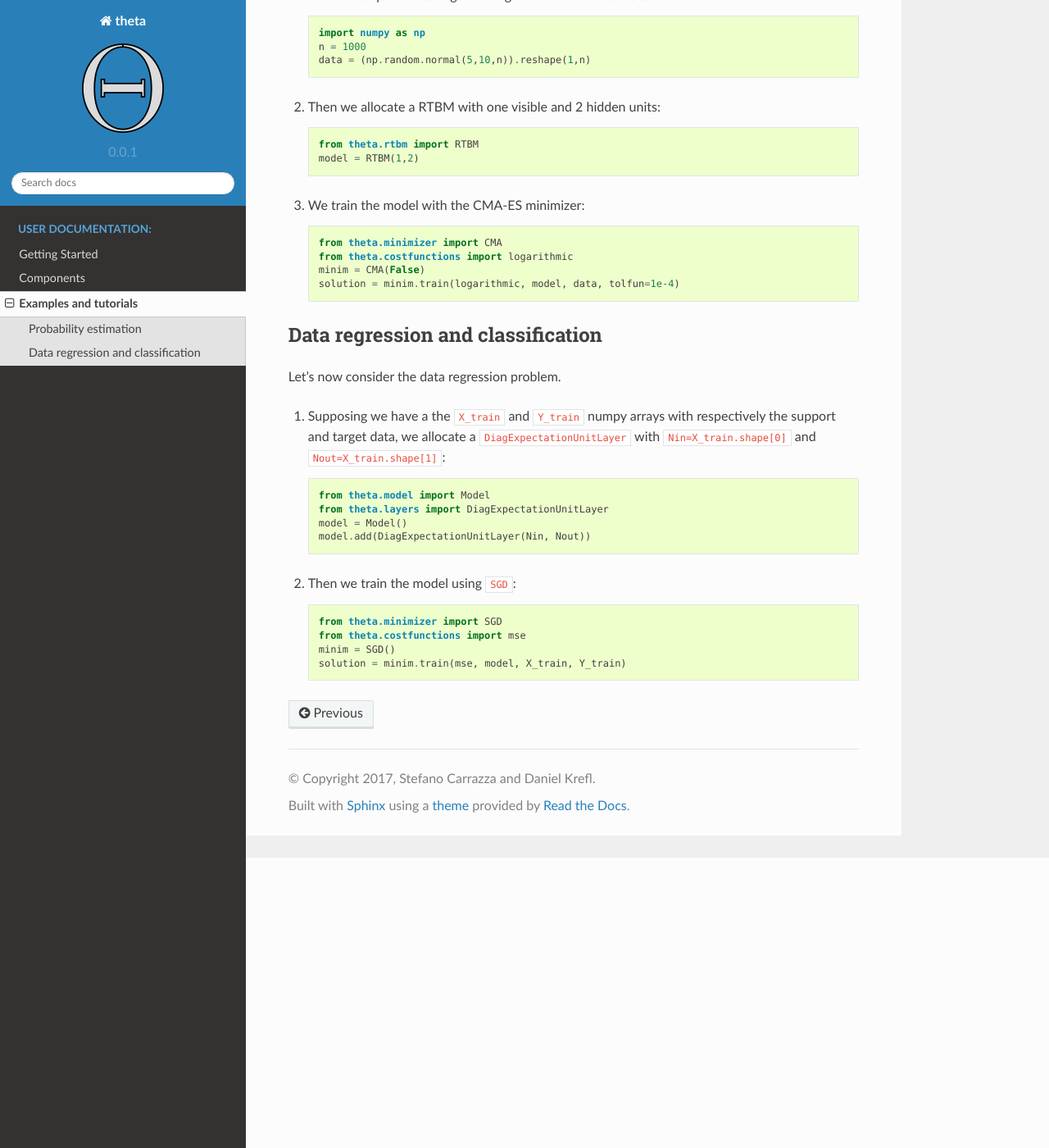
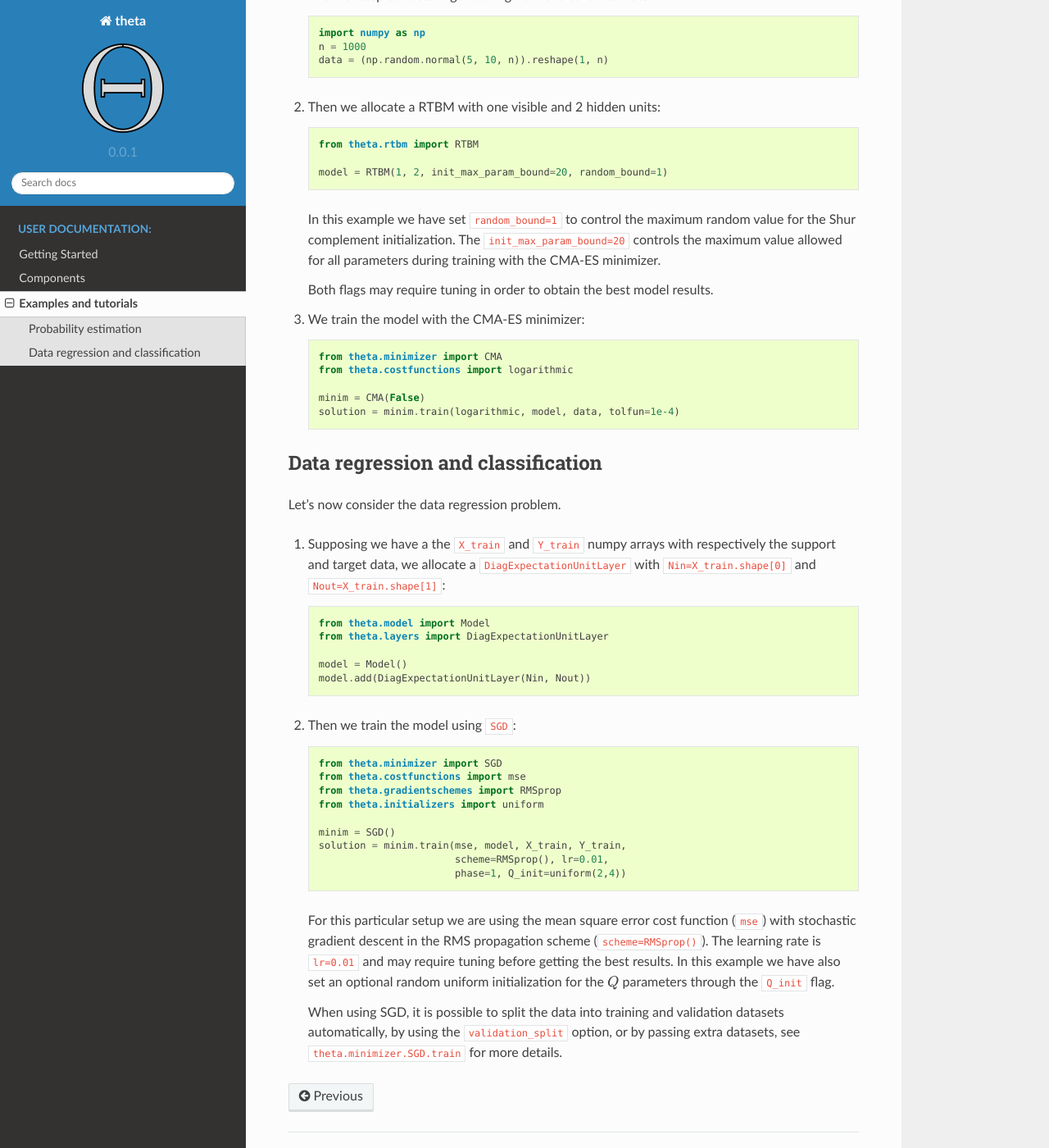
Before and after one commit to RiemannAI/theta, a Sphinx documentation site: the page built from docs/examples.rst, in a window 1280 px wide and 1400 px high, scrolled down 354 px. Shown: the whole window at 82% size. Built offline with Sphinx 7.4.7 and the Read the Docs theme 2.0.0, drawn with Linux system fonts in a browser that asks for light colours.

Commit message:
fixing typo and extending example discussion

```diff
--- a/docs/examples.rst
+++ b/docs/examples.rst
@@ -15,17 +15,27 @@ gaussian probability distribution.
 
      import numpy as np
      n = 1000
-     data = (np.random.normal(5,10,n)).reshape(1,n)
+     data = (np.random.normal(5, 10, n)).reshape(1, n)
 
 2. Then we allocate a RTBM with one visible and 2 hidden units::
 
      from theta.rtbm import RTBM
-     model = RTBM(1,2)
+
+     model = RTBM(1, 2, init_max_param_bound=20, random_bound=1)
+
+   In this example we have set ``random_bound=1`` to control the
+   maximum random value for the Shur complement initialization. The
+   ``init_max_param_bound=20`` controls the maximum value allowed for
+   all parameters during training with the CMA-ES minimizer.
+
+   Both flags may require tuning in order to obtain the best model
+   results.
 
 3. We train the model with the CMA-ES minimizer::
 
      from theta.minimizer import CMA
      from theta.costfunctions import logarithmic
+
      minim = CMA(False)
      solution = minim.train(logarithmic, model, data, tolfun=1e-4)
 
@@ -42,6 +52,7 @@ Let's now consider the data regression problem.
 
      from theta.model import Model
      from theta.layers import DiagExpectationUnitLayer
+
      model = Model()
      model.add(DiagExpectationUnitLayer(Nin, Nout))
 
@@ -49,5 +60,23 @@ Let's now consider the data regression problem.
 
      from theta.minimizer import SGD
      from theta.costfunctions import mse
+     from theta.gradientschemes import RMSprop
+     from theta.initializers import uniform
+
      minim = SGD()
-     solution = minim.train(mse, model, X_train, Y_train)
+     solution = minim.train(mse, model, X_train, Y_train,
+                            scheme=RMSprop(), lr=0.01,
+			    phase=1, Q_init=uniform(2,4))
+
+   For this particular setup we are using the mean square error cost
+   function (``mse``) with stochastic gradient descent in the RMS
+   propagation scheme (``scheme=RMSprop()``). The learning rate is
+   ``lr=0.01`` and may require tuning before getting the best results.
+   In this example we have also set an optional random uniform
+   initialization for the :math:`Q` parameters through the ``Q_init``
+   flag.
+
+   When using SGD, it is possible to split the data into training and
+   validation datasets automatically, by using the
+   ``validation_split`` option, or by passing extra datasets, see
+   ``theta.minimizer.SGD.train`` for more details.
```
Also changed, not shown: 1 other file.
